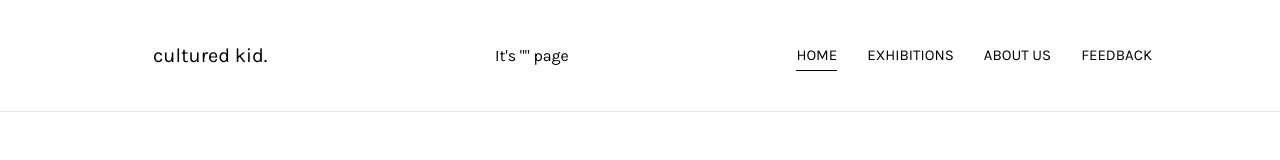
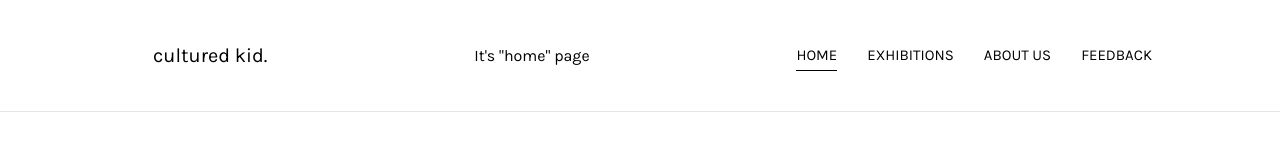
Before and after one commit to zhuravskayalina/art_gallery, a React (Vite) app in the folder react-ts-app/: page / in a window 1280 px wide. Shown: the top 160 px of the page. Built offline with nearby package versions, Linux system fonts and the light colour scheme; some icons are missing.

Commit message:
fix: location on header when reload page

```diff
--- a/react-ts-app/src/components/Header/Header.tsx
+++ b/react-ts-app/src/components/Header/Header.tsx
@@ -29,7 +29,7 @@ const navItems: NavigationItem[] = [
 
 function Header() {
   const location = window.location.href.split('/')[window.location.href.split('/').length - 1];
-  const [pageName, setPageName] = useState(location);
+  const [pageName, setPageName] = useState(location || 'home');
 
   const showCurrentPageName = (name: string) => {
     setPageName(name);
```
